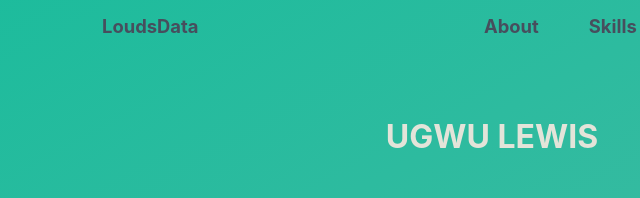
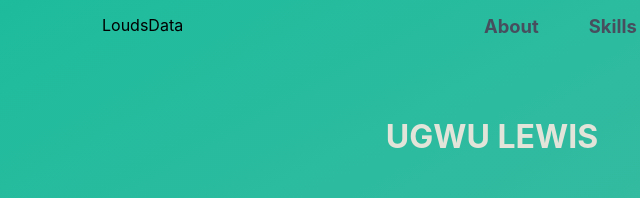
Before and after one commit to princelewis/portfolio, a plain HTML site: page index.html in a window 1280 px wide. Shown: the top 198 px of the page, 148-788 px from the left. Drawn offline with Linux system fonts and the light colour scheme.

Commit message:
updated navbar
more corrections on navbar

```diff
--- a/index.html
+++ b/index.html
@@ -13,7 +13,7 @@
         <section class="top_section ">
             <header class="header">
                 <nav class = "top_menu inner-wrapper" id="collapse">
-                    <div class="logo "><a href="#">LoudsData<a></div>
+                    <div class="logo ">LoudsData</div>
                     <div class="right_menu mr-0" id="collapsible_links">
                         <a href="#about__me">About</a>
                         <a href="#skills">Skills</a>
```
